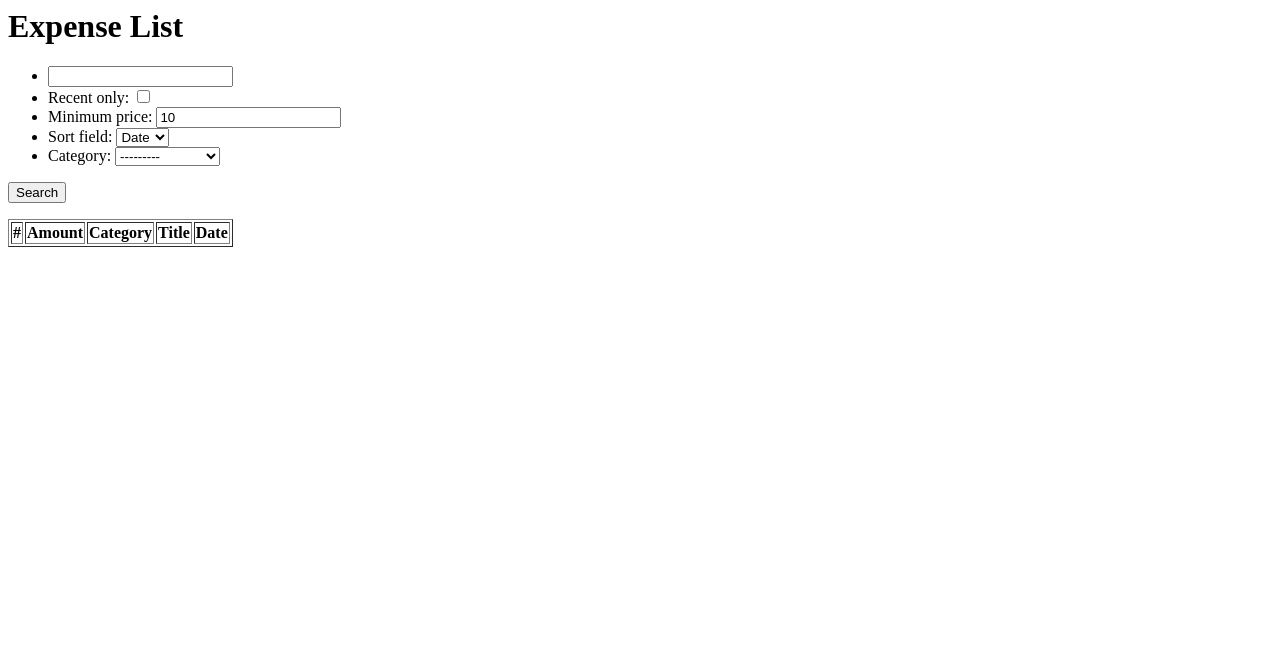
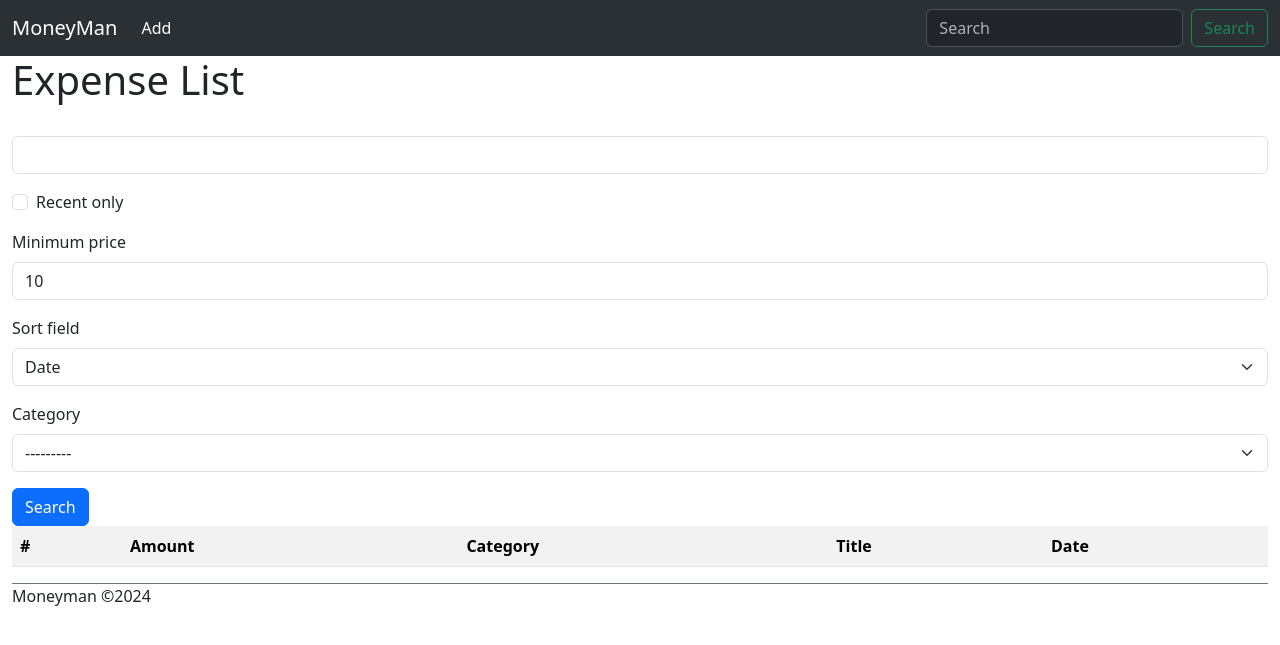
Before and after one commit to nonZero/MoneyMan, a Django app: page / in a window 1280 px wide. Shown: the top 645 px of the page. Run offline with Django 5.2, Linux system fonts and the light colour scheme; data comes from the database, SQL or seed files in the repository; data that the repository does not hold is empty; some libraries are stand-ins or nearby versions.

Commit message:
added bootstrap

```diff
--- /dev/null
+++ b/expenses/templates/base.html
@@ -0,0 +1,77 @@
+{% load static %}
+
+<!doctype html>
+<html lang="en">
+<head>
+    <meta charset="utf-8">
+    <meta name="viewport"
+          content="width=device-width, initial-scale=1">
+    <title>
+        {% block title %}NO TITLE{% endblock %} - MoneyMan
+    </title>
+    <link href="https://cdn.jsdelivr.net/npm/bootstrap@5.3.3/dist/css/bootstrap.min.css"
+          rel="stylesheet"
+          integrity="sha384-QWTKZyjpPEjISv5WaRU9OFeRpok6YctnYmDr5pNlyT2bRjXh0JMhjY6hW+ALEwIH"
+          crossorigin="anonymous">
+
+    <link rel="stylesheet"
+          href="{% static 'style.css' %}">
+</head>
+<body>
+<nav class="navbar bg-dark navbar-expand-lg bg-body-tertiary"
+     data-bs-theme="dark">
+
+
+    <div class="container-fluid">
+        <a class="navbar-brand"
+           href="{% url "expenses:list" %}">
+            MoneyMan
+        </a>
+        <button class="navbar-toggler"
+                type="button"
+                data-bs-toggle="collapse"
+                data-bs-target="#navbarSupportedContent"
+                aria-controls="navbarSupportedContent"
+                aria-expanded="false"
+                aria-label="Toggle navigation">
+            <span class="navbar-toggler-icon"></span>
+        </button>
+        <div class="collapse navbar-collapse"
+             id="navbarSupportedContent">
+            <ul class="navbar-nav me-auto mb-2 mb-lg-0">
+                <li class="nav-item">
+                    <a class="nav-link active"
+                       aria-current="page"
+                       href="{% url "expenses:create" %}">
+                        Add
+                    </a>
+                </li>
+            </ul>
+            <form class="d-flex"
+                  role="search">
+                <input class="form-control me-2"
+                       type="search"
+                       placeholder="Search"
+                       aria-label="Search">
+                <button class="btn btn-outline-success"
+                        type="submit">Search
+                </button>
+            </form>
+        </div>
+    </div>
+</nav>
+
+<div class="container-fluid">
+
+    {% block content %}NO CONTENT{% endblock %}
+
+    <footer class="border-top border-1 border-secondary mt-2">
+        Moneyman &copy;2024
+    </footer>
+</div>
+<script src="https://cdn.jsdelivr.net/npm/bootstrap@5.3.3/dist/js/bootstrap.bundle.min.js"
+        integrity="sha384-YvpcrYf0tY3lHB60NNkmXc5s9fDVZLESaAA55NDzOxhy9GkcIdslK1eN7N6jIeHz"
+        crossorigin="anonymous"></script>
+
+</body>
+</html>
--- a/expenses/templates/expenses/expense_list.html
+++ b/expenses/templates/expenses/expense_list.html
@@ -1,16 +1,25 @@
-<h1>
+{% extends "base.html" %}
+{% load static %}
+{% load django_bootstrap5 %}
+
+
+{% block title %}
+    Expense List
+{% endblock %}
+
+
+
+{% block content %}
+    <h1 class="relevant">
         Expense List
     </h1>
 
-<form>
-    <ul>
-        {{ form.as_ul }}
-    </ul>
-    <input type="hidden">
-    <button>Search</button>
+    <form class="inline">
+        {% bootstrap_form form layout='inline' %}
+        {% bootstrap_button "Search" %}
     </form>
 
-<table border="1">
+    <table class="table table-hover table-striped">
         <tr>
             <th>#</th>
             <th>Amount</th>
@@ -30,7 +39,7 @@
                 <td>
                     {{ object.category }}
                 </td>
-            <td>
+                <td class="relevant bigger">
                     {{ object.title }}
                 </td>
                 <td>
@@ -40,3 +49,4 @@
         {% endfor %}
 
     </table>
+{% endblock %}
--- a/money_man/settings.py
+++ b/money_man/settings.py
@@ -40,6 +40,7 @@ INSTALLED_APPS = [
     "django.contrib.staticfiles",
     # 3rd party
     "django_extensions",
+    "django_bootstrap5",
     # my apps:
     "expenses",
 ]
--- a/pyproject.toml
+++ b/pyproject.toml
@@ -13,6 +13,7 @@ ipython = "^8.24.0"
 faker = "^25.1.0"
 django-extensions = "^3.2.3"
 tqdm = "^4.66.4"
+django-bootstrap5 = "^24.2"
 
 [tool.poetry.group.dev.dependencies]
 black = "^24.4.2"
```
Also changed, not shown: expenses/templates/expenses/expense_detail.html (+13 -0 lines), expenses/templates/expenses/expense_form.html (+20 -9 lines), expenses/static/style.css (added), 1 other file. Lines whose indentation alone changed are shown as unchanged.
